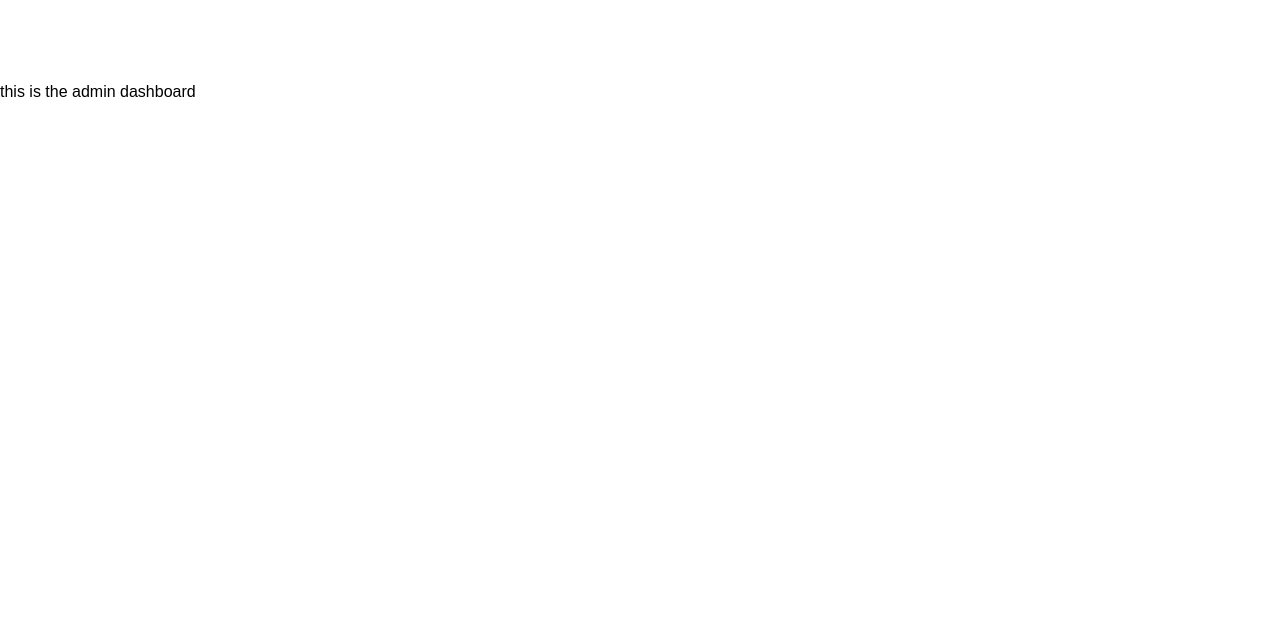
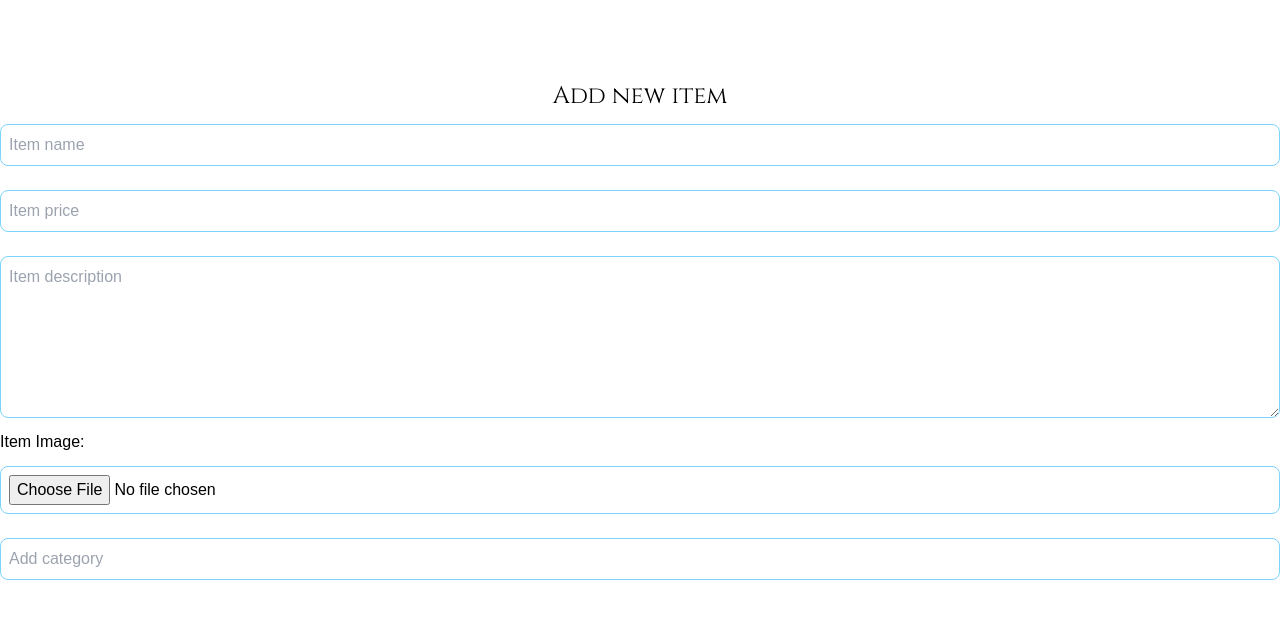
Before and after one commit to DustyDogCodex/Kafe, a Next.js app: page /admin in a window 1280 px wide. Shown: the top 618 px of the page. Built offline with nearby package versions, Linux system fonts and the light colour scheme; a web font is replaced by a local one.

Commit message:
added model for creating new item documents in database. Setup a basic form in admin dashbaord to start adding some dummy items for testing in database

```diff
--- a/package.json
+++ b/package.json
@@ -27,6 +27,7 @@
     "postcss": "8.4.29",
     "react": "18.2.0",
     "react-dom": "18.2.0",
+    "react-hook-form": "^7.46.1",
     "react-redux": "^8.1.2",
     "tailwindcss": "3.3.3",
     "typescript": "5.2.2"
--- a/src/app/admin/page.tsx
+++ b/src/app/admin/page.tsx
@@ -1,8 +1,47 @@
+'use client'
+import { useForm } from "react-hook-form"
+
 function AdminPage() {
+    //react hook form setup
+    const { register, handleSubmit, formState: { errors } } = useForm()
+
     return (
         <div className="flex min-h-screen flex-col items-center justify-between">
             <div className="container pt-20 font-fauna">
-                this is the admin dashboard
+                {/* form for adding a new item to collection */}
+                <h1 className="text-2xl text-center font-cinzel">Add new item</h1>
+                <form className="flex flex-col">
+                    <input
+                        {...register('name', { required: true })}
+                        type="text"
+                        placeholder="Item name"
+                        className="p-2 border border-sky-300 rounded-lg my-3"
+                    />
+                    <input
+                        {...register('price', { required: true })}
+                        type="number"
+                        placeholder="Item price"
+                        className="p-2 border border-sky-300 rounded-lg my-3"
+                    />
+                    <textarea
+                        {...register('description', { required: true })}
+                        placeholder="Item description"
+                        rows={6}
+                        className="p-2 border border-sky-300 rounded-lg my-3"
+                    />
+                    <label htmlFor="image">Item Image:</label>
+                    <input
+                        {...register('image', { required: true })}
+                        type="file"
+                        name="image"
+                        className="p-2 border border-sky-300 rounded-lg my-3"
+                    />
+                    <input
+                        type="text"
+                        placeholder="Add category"
+                        className="p-2 border border-sky-300 rounded-lg my-3"
+                    />
+                </form>
             </div>
         </div>
     )
--- a/src/app/layout.tsx
+++ b/src/app/layout.tsx
@@ -8,14 +8,14 @@ import { Provider } from 'react-redux'
 // setting up multiple fonts for use
 const fauna = Fauna_One({
     subsets: ['latin'],
-    display: 'optional',
+    display: 'swap',
     variable: '--font-fauna',
     weight: '400'
 })
 
 const cinzel = Cinzel({
     subsets: ['latin'],
-    display: 'optional',
+    display: 'swap',
     variable: '--font-cinzel',
 })
 
--- a/src/utils/mongodb.ts
+++ b/src/utils/mongodb.ts
@@ -12,7 +12,7 @@ export async function connectMongo () {
 
         //for handling connection errors when connecting to db
         connection.on('error', (err) => {
-            console.log('MongoDB connection error. Please make sure MongoDB is running' + err)
+            console.log('MongoDB connection error. Please make sure MongoDB is running.' + err)
             process.exit()
         })
     } catch(err) {
```
Also changed, not shown: src/models/itemModel.ts (added, +14 -0 lines), src/app/api/items/route.tsx (added), 1 other file (tests, documents, lock files or other folders).
